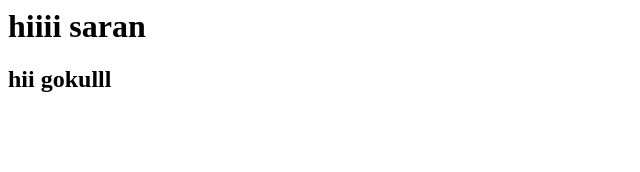
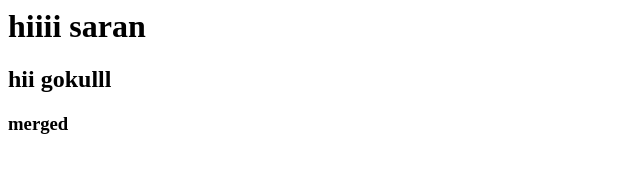
Before and after one commit to Saran9965/team, a plain HTML site: page index.html in a window 1280 px wide. Shown: the full height of the page, 0-640 px from the left. Drawn offline with Linux system fonts and the light colour scheme.

Commit message:
merged index.html

```diff
--- a/index.html
+++ b/index.html
@@ -1,2 +1,3 @@
 <h1>hiiii saran</h1>
 <h2>hii gokulll</h2>
+<h3>merged</h3>
```
